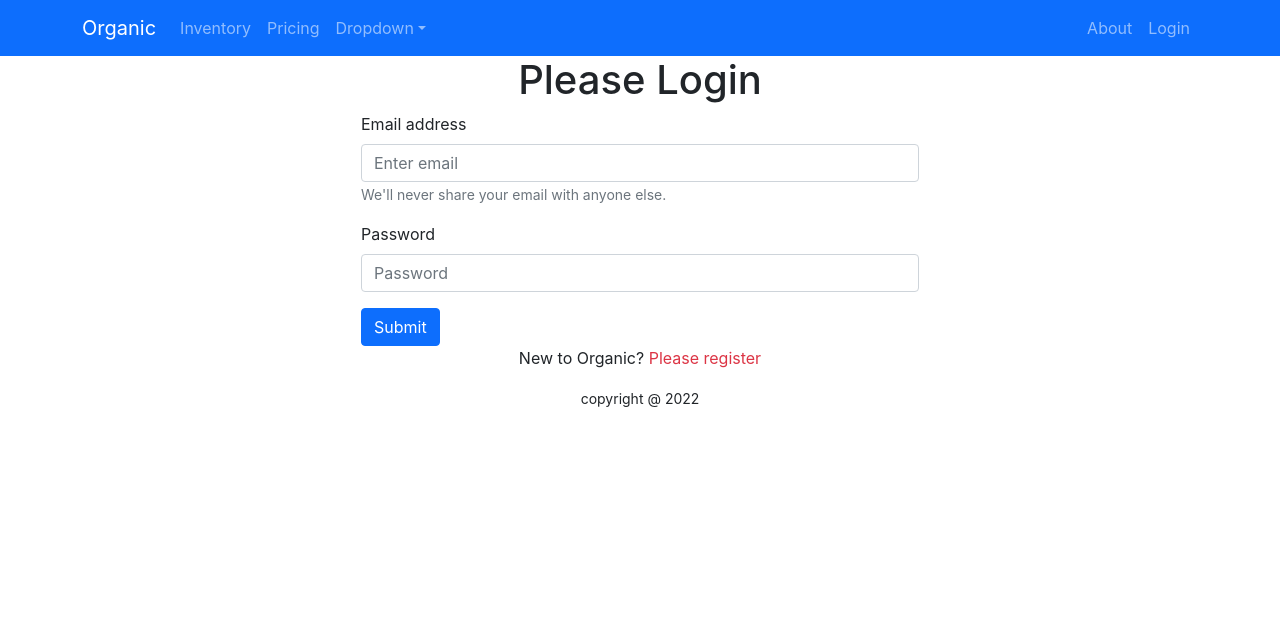
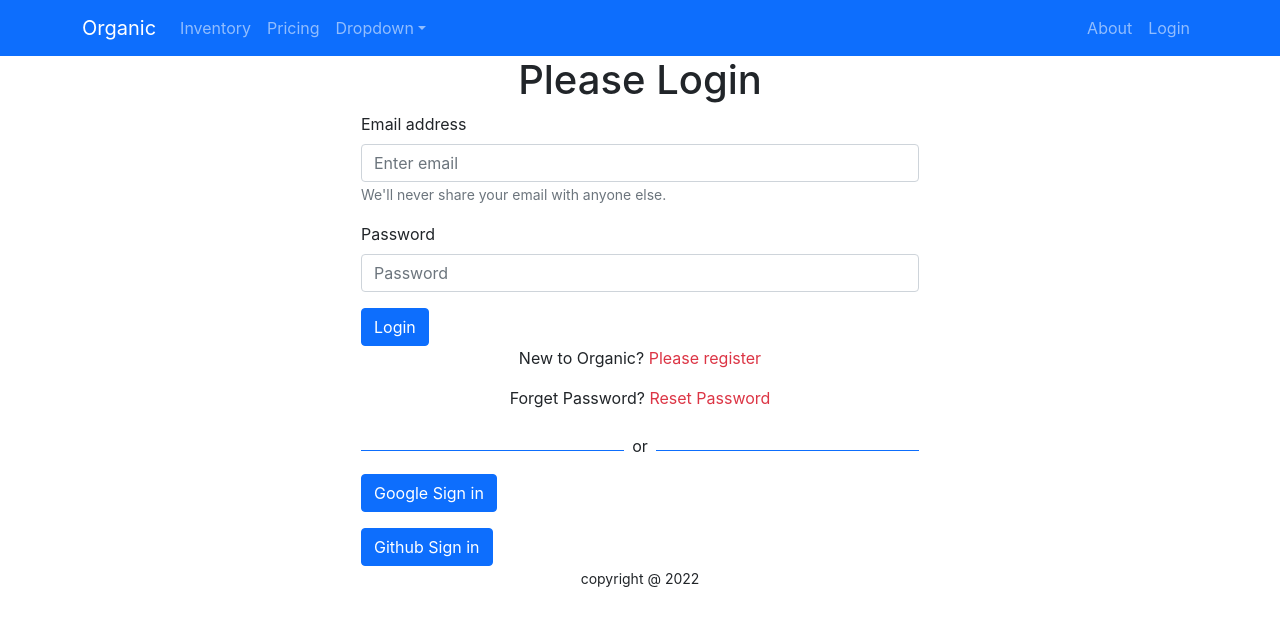
Before and after one commit to ranawp/warehouse-website, a React (Create React App) app: page /login in a window 1280 px wide. Shown: the top 626 px of the page. Built offline with nearby package versions, Linux system fonts and the light colour scheme; no server answers.

Commit message:
login reload issue solved

```diff
--- a/package.json
+++ b/package.json
@@ -14,6 +14,7 @@
     "react-firebase-hooks": "^5.0.3",
     "react-router-dom": "^6.3.0",
     "react-scripts": "5.0.1",
+    "react-toastify": "^9.0.1",
     "web-vitals": "^2.1.4"
   },
   "scripts": {
--- a/src/Components/CheckOut/CheckOut.js
+++ b/src/Components/CheckOut/CheckOut.js
@@ -4,7 +4,7 @@ import { Link } from 'react-router-dom';
 const CheckOut = () => {
     return (
         <div>
-            <h4>Please checkout</h4>
+            {/* <h4>Please checkout</h4> */}
 
         </div>
     );
--- a/src/Components/Inventory/Inventory.js
+++ b/src/Components/Inventory/Inventory.js
@@ -6,9 +6,9 @@ const Inventory = () => {
     return (
         <div>
             <h2>Inventory page:{inventoryId}</h2>
-            <Link to='/checkout'>
+            {/* <Link to='/checkout'>
                 <button className='btn btn-primary'> proceed checkout</button>
-            </Link>
+            </Link> */}
         </div>
     );
 };
--- /dev/null
+++ b/src/Components/Loading/Loading.js
@@ -0,0 +1,14 @@
+import React from 'react';
+import { Spinner } from 'react-bootstrap';
+
+const Loading = () => {
+    return (
+        <div>
+            <div className='w-100 d-flex justify-content-center align-items-center' style={{ height: '400px' }}>
+                <Spinner animation='border' variant='primary' />
+            </div>
+        </div>
+    );
+};
+
+export default Loading;
--- a/src/Components/Login/Login.js
+++ b/src/Components/Login/Login.js
@@ -1,10 +1,22 @@
 import React, { useRef } from 'react';
 import { Button, Form } from 'react-bootstrap';
-import { Link, useNavigate } from 'react-router-dom';
-import { useSignInWithEmailAndPassword } from 'react-firebase-hooks/auth';
+import { Link, useLocation, useNavigate } from 'react-router-dom';
+import { useSendPasswordResetEmail, useSignInWithEmailAndPassword } from 'react-firebase-hooks/auth';
 import auth from '../../firebase.init';
+import SocialLogin from '../SocialLogin/SocialLogin';
+import { async } from '@firebase/util';
+
+import { ToastContainer, toast } from 'react-toastify';
+import 'react-toastify/dist/ReactToastify.css';
 
 const Login = () => {
+    const emailRef = useRef('')
+    const passwordref = useRef('')
+    const navigate = useNavigate()
+    const location = useLocation();
+
+    let from = location.state?.from?.pathname || '/'
+
     const [
         signInWithEmailAndPassword,
         user,
@@ -12,11 +24,20 @@ const Login = () => {
         error,
     ] = useSignInWithEmailAndPassword(auth);
 
-    const emailRef = useRef('')
-    const passwordref = useRef('')
-    const navigate = useNavigate()
+    const [sendPasswordResetEmail, sending] = useSendPasswordResetEmail(
+        auth
+    );
+
     if (user) {
-        navigate('/home');
+        navigate(from, { replace: true });
+    }
+    let errorElement;
+    if (error) {
+
+        errorElement =
+            <p className='text-danger text-center'>Error: {error?.message}</p>
+
+
     }
     const handleSubmit = event => {
         event.preventDefault();
@@ -27,6 +48,11 @@ const Login = () => {
     }
     const navigateRegister = event => {
         navigate('/register')
+    }
+    const resetPassword = async () => {
+        const email = emailRef.current.value;
+        await sendPasswordResetEmail(email);
+        toast('Sent email');
     }
 
     return (
@@ -49,10 +75,14 @@ const Login = () => {
                     <Form.Check type="checkbox" label="Check me out" />
                 </Form.Group> */}
                 <Button variant="primary" type="submit">
-                    Submit
+                    Login
                 </Button>
             </Form>
+            {errorElement}
             <p className='text-center'>New to Organic? <Link to='/register' className='text-danger text-decoration-none' onClick={navigateRegister}>Please register</Link></p>
+            <p className='text-center'>Forget Password? <Link to='/register' className='text-danger text-decoration-none' onClick={resetPassword}>Reset Password</Link></p>
+            <SocialLogin></SocialLogin>
+            <ToastContainer />
         </div>
     );
 };
--- a/src/Components/Register/Register.js
+++ b/src/Components/Register/Register.js
@@ -1,8 +1,9 @@
 import React from 'react';
 import { Button, Form } from 'react-bootstrap';
 import { Link, useNavigate } from 'react-router-dom';
-import { useCreateUserWithEmailAndPassword } from 'react-firebase-hooks/auth';
+import { useCreateUserWithEmailAndPassword, useUpdateProfile } from 'react-firebase-hooks/auth';
 import auth from '../../firebase.init';
+import SocialLogin from '../SocialLogin/SocialLogin';
 
 const Register = () => {
     const [
@@ -10,7 +11,9 @@ const Register = () => {
         user,
         loading,
         error,
-    ] = useCreateUserWithEmailAndPassword(auth);
+    ] = useCreateUserWithEmailAndPassword(auth, { sendEmailVerification: true });
+    const [updateProfile, updating, updateError] = useUpdateProfile(auth);
+
 
     const navigate = useNavigate()
 
@@ -19,22 +22,28 @@ const Register = () => {
     }
 
     if (user) {
-        navigate('/home')
+        console.log(user)
     }
 
-    const handleRegister = event => {
+    const handleRegister = async (event) => {
         event.preventDefault();
-        // const name = event.target.name.value;
+        const displayName = event.target.name.value;
         const email = event.target.email.value;
         const password = event.target.password.value;
-        createUserWithEmailAndPassword(email, password)
-        console.log(email, password)
+
+        await createUserWithEmailAndPassword(email, password)
+        await updateProfile({ displayName });
+        alert('Updated profile');
+        // console.log(email, password)
+        navigate('/home')
 
     }
     return (
         <div className='container'>
             <h3 className='text-center'>Please register</h3>
             <Form onSubmit={handleRegister} className=' w-50 mx-auto'>
+                Name <br />
+                <Form.Control type="text" name='name' placeholder="Enter Your Name" />
                 <Form.Group className="mb-3" controlId="formBasicEmail">
                     <Form.Label>Email address</Form.Label>
                     <Form.Control type="email" name='email' placeholder="Enter email" />
@@ -53,6 +62,7 @@ const Register = () => {
                 </Button>
             </Form>
             <p className='text-center'>Already have an account? <Link to='/login' className='text-danger text-decoration-none' onClick={navigateLogin}>Please Login</Link></p>
+            <SocialLogin></SocialLogin>
         </div>
     );
 };
--- a/src/Components/RequireAuth/RequireAuth.js
+++ b/src/Components/RequireAuth/RequireAuth.js
@@ -2,10 +2,14 @@ import React from 'react';
 import { useAuthState } from 'react-firebase-hooks/auth';
 import { Navigate, useLocation } from 'react-router-dom';
 import auth from '../../firebase.init';
+import Loading from '../Loading/Loading';
 
 const RequireAuth = ({ children }) => {
-    const [user] = useAuthState(auth);
+    const [user, loading] = useAuthState(auth);
     const location = useLocation();
+    if (loading) {
+        return <Loading></Loading>
+    }
     if (!user) {
         return <Navigate to="/login" state={{ from: location }} replace />;
 
--- /dev/null
+++ b/src/Components/SocialLogin/SocialLogin.js
@@ -0,0 +1,46 @@
+import { Button } from 'bootstrap';
+import React from 'react';
+import { useSignInWithGithub, useSignInWithGoogle } from 'react-firebase-hooks/auth';
+import { Navigate, useNavigate } from 'react-router-dom';
+import auth from '../../firebase.init';
+
+const SocialLogin = () => {
+    const [signInWithGoogle, user, loading, error] = useSignInWithGoogle(auth);
+
+    const [signInWithGithub, githubUser, githubLoading, githubError] = useSignInWithGithub(auth);
+
+    const naviagte = useNavigate()
+
+    let errorElement;
+    if (error || githubError) {
+
+        errorElement =
+            <p className='text-danger text-center'>Error: {error?.message} {githubError?.massage}</p>
+
+
+    }
+    if (user || githubUser) {
+        naviagte('/home')
+    }
+
+    return (
+        <>
+            <div className='d-flex align-items-center w-50 mx-auto'>
+                <div style={{ height: '1px' }} className='bg-primary w-50'></div>
+                <p className='mt-2 mx-2'>or</p>
+                <div style={{ height: '1px' }} className='bg-primary w-50'></div>
+
+            </div>
+            {errorElement}
+
+            <div className='mx-auto w-50'>
+                <button onClick={() => signInWithGoogle()} href="" className='btn btn-primary mx-auto ' style={{}}>Google Sign in</button>
+            </div>
+            <div className='mx-auto w-50 mt-3'>
+                <button onClick={() => signInWithGithub()} href="" className='btn btn-primary mx-auto ' style={{}}>Github Sign in</button>
+            </div>
+        </>
+    );
+};
+
+export default SocialLogin;
```
Also changed, not shown: 1 other file (tests, documents, lock files or other folders).
